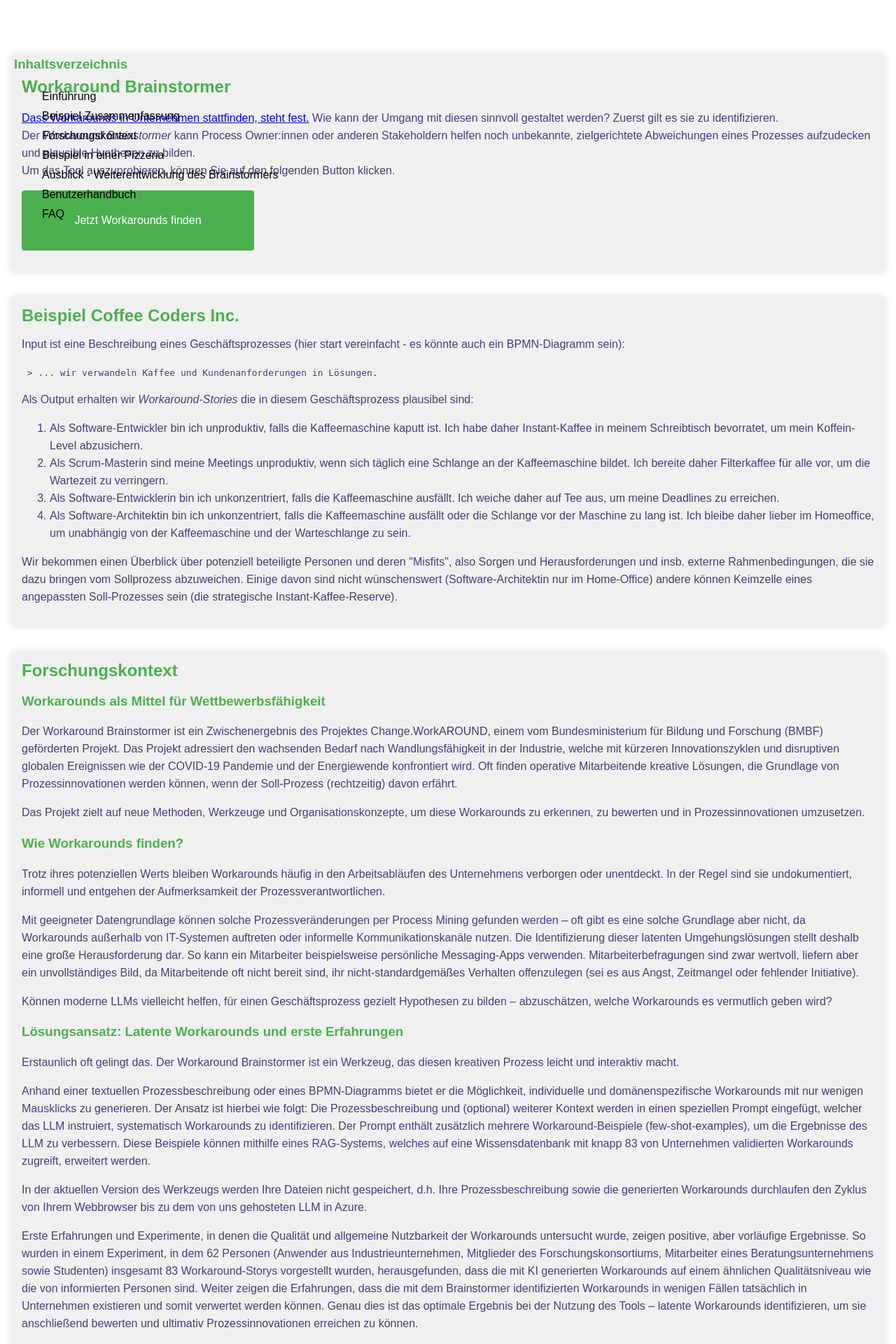
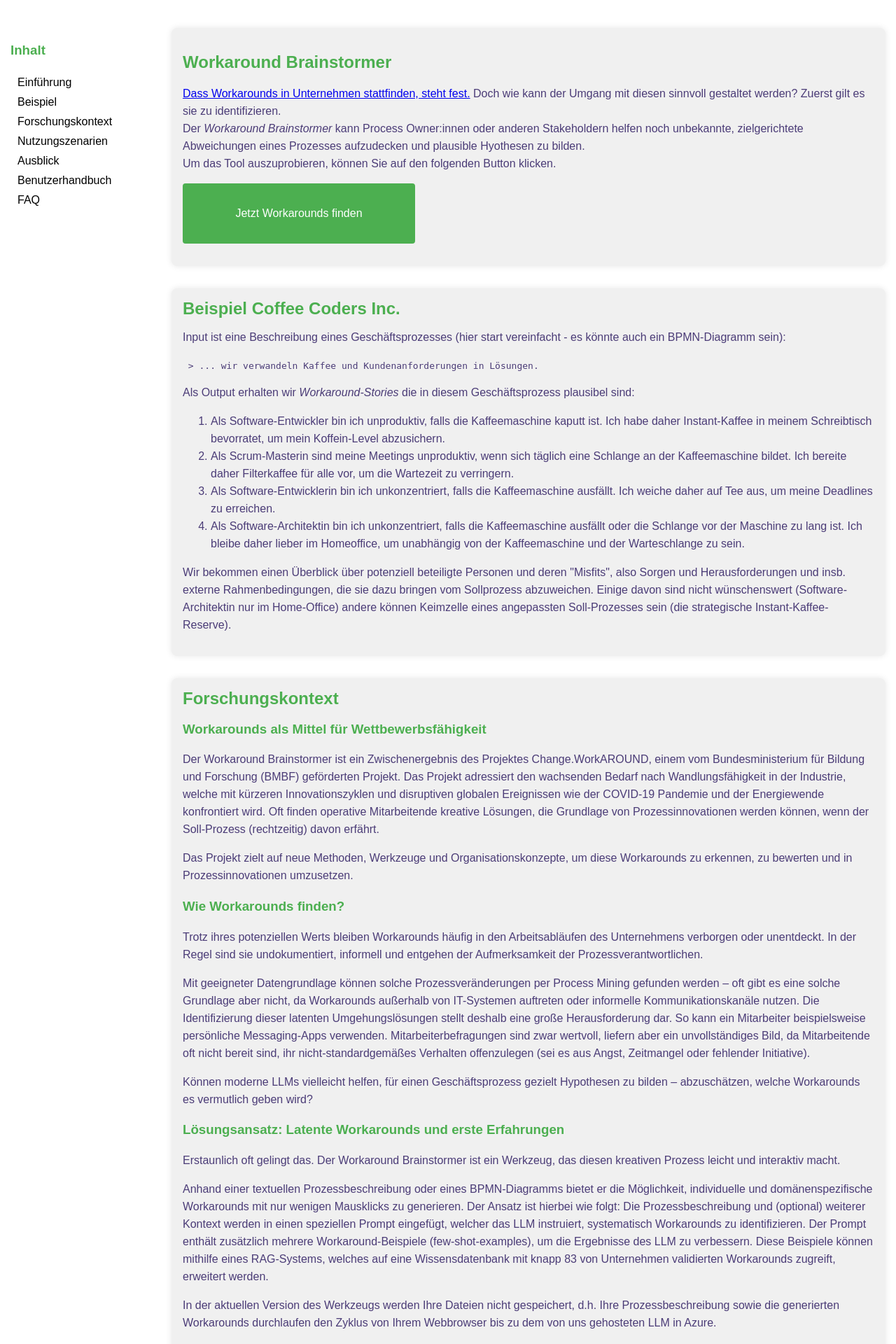
Before and after one commit to viadee/workaround-brainstormer, a Flask app: page / in a window 1280 px wide. Shown: the top 1920 px of the page at 70% size. Run offline with Flask 3, Linux system fonts and the light colour scheme; some libraries are stand-ins or nearby versions.

Commit message:
update landingpage toc

```diff
--- a/static/css/landingpage.css
+++ b/static/css/landingpage.css
@@ -76,17 +76,21 @@
     margin-bottom: 60px;
 }
 
+.landingpage-sections{
+    margin-left:230px;
+}
 .landingpage-container{
-
+    position:relative;
 }
 .landingpage-content{
     margin:auto;
     padding: 15px;
-    max-width: 1500px;
-    margin-top: 60px;
+    max-width: 1800px;
+    margin-top: 25px;
     margin-bottom: 60px;
     height:100%;
     line-height: 25px;
+    display:flex;
 }
 
 /* Grundfügungen für den Body */
@@ -99,16 +103,9 @@ body {
 }
 
 .landingpage-table-of-contents-container{
-    top: 40px;
-    left:0px;
-    position: fixed;
-    max-width: 400px;
-    margin: 20px;
+    min-width:230px;
+    position:fixed;
 }
-.landingpage-table-of-contents{
-
-}
-
 .toc-ul-nested{
     display:none;
 }
@@ -125,15 +123,9 @@ body {
 .landingpage-table-of-contents a:hover{
     color:#45a049;
 }
-.landingpage-table-of-contents div{
-    cursor: pointer;
-    color: black;
-}
-.landingpage-table-of-contents div:hover{
-    color:#45a049;
-}
 .landingpage-table-of-contents li{
     padding-top: 3px;
+    margin-left:-30px;
 }
 .landingpage-headline{
     color: #333333;
--- a/templates/landingpage/landingpage.html
+++ b/templates/landingpage/landingpage.html
@@ -11,77 +11,29 @@
 <div class="landingpage-content">
     <div class="landingpage-table-of-contents-container">
         <div class="landingpage-table-of-contents">
-        <h3>Inhaltsverzeichnis</h3>
+        <h3>Inhalt</h3>
         <ul>
             <li>
                 <a href="#intro"> Einführung </a>
             </li>
             <li>
-                <a href="#Pizzeria Beispiel">Beispiel Zusammenfassung</a>
+                <a href="#Beispiel">Beispiel</a>
             </li>
             <li>
-                <div class="toc-header">  Forschungskontext</div>
-                <ul class="toc-ul-nested">
-                    <li>
-                        <a href="#Workarounds als Mittel für Wettbewerbsfähigkeit">Workarounds als Mittel für Wettbewerbsfähigkeit</a>
-                    </li>
-                    <li>
-                        <a href="#Wie Workarounds finden?">Wie Workarounds finden?</a>
-                    </li>
-                    <li>
-                        <a href="#Lösungsansatz: Latente Workarounds und erste Erfahrungen">Lösungsansatz: Latente Workarounds und erste Erfahrungen</a>
-                    </li>
-                </ul>
+                <a href="#Forschungskontext" class="toc-header">Forschungskontext</a>
             </li>
             <li>
-                <div class="toc-header">Beispiel in einer Pizzeria</div>
-                <ul class="toc-ul-nested">
-                    <li>
-                        <a href="#Ausgangssituation">Ausgangssituation</a>
-                    </li>
-                    <li>
-                        <a href="#In drei Schritten zu Möglichkeiten der Prozessverbesserung">In drei Schritten zu Möglichkeiten der Prozessverbesserung</a>
-                    </li>
-                </ul>
+                <a href="#Nutzungszenarien" class="toc-header">Nutzungszenarien</a>
             </li>
             <li>
                 <a href="#Ausblick – Weiterentwicklung des Brainstormers">
-                    Ausblick - Weiterentwicklung des Brainstormers
+                    Ausblick
                 </a>
             </li>
             <li>
-                <div class="toc-header">
+                <a href="#Benutzerhandbuch" class="toc-header">
                     Benutzerhandbuch
-                </div>
-                <ul class="toc-ul-nested">
-                    <li>
-                        <a href="#Primäre Komponenten der Benutzeroberfläche">Primäre Komponenten der Benutzeroberfläche</a>
-                    </li>
-                    <li>
-                        <div class="toc-header">Workarounds generieren</div>
-
-                        <ul class="toc-ul-nested">
-                            <li>
-                                <a href="#Initiale Workarounds generieren">Initiale Workarounds generieren</a>
-                            </li>
-                            <li>
-                                <a href="#Kind-Workarounds generieren">Kind-Workarounds generieren</a>
-                            </li>
-                        </ul>
-                    </li>
-                    <li>
-                        <a href="#Workarounds entfernen">Workarounds entfernen</a>
-                    </li>
-                    <li>
-                        <a href="#Zusätzlichen Kontext hinzufügen">Zusätzlichen Kontext hinzufügen</a>
-                    </li>
-                    <li>
-                        <a href="#Few-shot Examples bearbeiten">Few-shot Examples bearbeiten</a>
-                    </li>
-                    <li>
-                        <a href="#Eingebettete Workaround-Beispiele hinzufügen">Eingebettete Workaround-Beispiele hinzufügen</a>
-                    </li>
-                </ul>
+                </a>
 
             </li>
             <li>
@@ -91,11 +43,11 @@
         </div>
 
     </div>
-    <div  id="landingpage-table-of-contents-container">
+    <div  class="landingpage-sections">
         <section class="intro">
             <h1 id="intro">Workaround Brainstormer</h1>
             <p><a href="https://blog.viadee.de/changeworkaround-projektstart" target="_blank">Dass Workarounds in Unternehmen stattfinden, steht fest.</a>
-                Wie kann der Umgang mit diesen sinnvoll gestaltet werden? Zuerst gilt es sie zu identifizieren. </br>
+                Doch wie kann der Umgang mit diesen sinnvoll gestaltet werden? Zuerst gilt es sie zu identifizieren. </br>
                 Der <i>Workaround Brainstormer</i> kann Process Owner:innen oder anderen Stakeholdern helfen noch unbekannte, zielgerichtete Abweichungen eines Prozesses aufzudecken und plausible Hyothesen zu bilden.
                 </br>
                 Um das Tool auszuprobieren, können Sie auf den folgenden Button klicken.
@@ -103,7 +55,7 @@
             <a class="cta-button" target="_blank" href="/brainstormer">Jetzt Workarounds finden</a>
         </section>
         <section class="developer-example">
-            <h2 id="Pizzeria Beispiel">Beispiel Coffee Coders Inc.</h2>
+            <h2 id="Beispiel">Beispiel Coffee Coders Inc.</h2>
             <p>
                 Input ist eine Beschreibung eines Geschäftsprozesses (hier start vereinfacht - es könnte auch ein BPMN-Diagramm sein):
                 <pre> > ... wir verwandeln Kaffee und Kundenanforderungen in Lösungen.</pre>
@@ -119,15 +71,15 @@
         </section>
         <section class="research-context">
             <h2 id="Forschungskontext">Forschungskontext</h2>
-            <h3 id="Workarounds als Mittel für Wettbewerbsfähigkeit">Workarounds als Mittel für Wettbewerbsfähigkeit</h3>
+            <h3 >Workarounds als Mittel für Wettbewerbsfähigkeit</h3>
             <p>Der Workaround Brainstormer ist ein Zwischenergebnis des Projektes Change.WorkAROUND, einem vom Bundesministerium für Bildung und Forschung (BMBF) geförderten Projekt. Das Projekt adressiert den wachsenden Bedarf nach Wandlungsfähigkeit in der Industrie, welche mit kürzeren Innovationszyklen und disruptiven globalen Ereignissen wie der COVID-19 Pandemie und der Energiewende konfrontiert wird. Oft finden operative Mitarbeitende kreative Lösungen, die Grundlage von Prozessinnovationen werden können, wenn der Soll-Prozess (rechtzeitig) davon erfährt.</p>
             <p>Das Projekt zielt auf neue Methoden, Werkzeuge und Organisationskonzepte, um diese Workarounds zu erkennen, zu bewerten und in Prozessinnovationen umzusetzen.</p>
-            <h3 id="Wie Workarounds finden?">Wie Workarounds finden?</h3>
+            <h3 >Wie Workarounds finden?</h3>
             <p>Trotz ihres potenziellen Werts bleiben Workarounds häufig in den Arbeitsabläufen des Unternehmens verborgen oder unentdeckt. In der Regel sind sie undokumentiert, informell und entgehen der Aufmerksamkeit der Prozessverantwortlichen.</p>
             <p>Mit geeigneter Datengrundlage können solche Prozessveränderungen per Process Mining gefunden werden – oft gibt es eine solche Grundlage aber nicht, da Workarounds außerhalb von IT-Systemen auftreten oder informelle Kommunikationskanäle nutzen. Die Identifizierung dieser latenten Umgehungslösungen stellt deshalb eine große Herausforderung dar. So kann ein Mitarbeiter beispielsweise persönliche Messaging-Apps verwenden. Mitarbeiterbefragungen sind zwar wertvoll, liefern aber ein unvollständiges Bild, da Mitarbeitende oft nicht bereit sind, ihr nicht-standardgemäßes Verhalten offenzulegen (sei es aus Angst, Zeitmangel oder fehlender Initiative).</p>
             <p>Können moderne LLMs vielleicht helfen, für einen Geschäftsprozess gezielt Hypothesen zu bilden – abzuschätzen, welche Workarounds es vermutlich geben wird?</p>
 
-            <h3 id="Lösungsansatz: Latente Workarounds und erste Erfahrungen">Lösungsansatz: Latente Workarounds und erste Erfahrungen</h3>
+            <h3 >Lösungsansatz: Latente Workarounds und erste Erfahrungen</h3>
             <p>Erstaunlich oft gelingt das. Der Workaround Brainstormer ist ein Werkzeug, das diesen kreativen Prozess leicht und interaktiv macht.</p>
             <p>Anhand einer textuellen Prozessbeschreibung oder eines BPMN-Diagramms bietet er die Möglichkeit, individuelle und domänenspezifische Workarounds mit nur wenigen Mausklicks zu generieren. Der Ansatz ist hierbei wie folgt: Die Prozessbeschreibung und (optional) weiterer Kontext werden in einen speziellen Prompt eingefügt, welcher das LLM instruiert, systematisch Workarounds zu identifizieren. Der Prompt enthält zusätzlich mehrere Workaround-Beispiele (few-shot-examples), um die Ergebnisse des LLM zu verbessern. Diese Beispiele können mithilfe eines RAG-Systems, welches auf eine Wissensdatenbank mit knapp 83 von Unternehmen validierten Workarounds zugreift, erweitert werden.</p>
             <p>In der aktuellen Version des Werkzeugs werden Ihre Dateien nicht gespeichert, d.h. Ihre Prozessbeschreibung sowie die generierten Workarounds durchlaufen den Zyklus von Ihrem Webbrowser bis zu dem von uns gehosteten LLM in Azure.</p>
@@ -135,7 +87,7 @@
             <p>Folgend sollte der Workaround Brainstormer nicht als isoliertes Tool, sondern als ein Kreativitätswerkzeug betrachtet werden, welches in Verbesserungsinitiativen wertvolle Impulse gibt, die anschließend in Expertengruppen bewertet und diskutiert werden.</p>
         </section>
         <section class="example-usage">
-            <h2 id="Beispielhafte Nutzungsszenarien">Beispielhafte Nutzungsszenarien</h2>
+            <h2 id="Nutzungszenarien">Beispielhafte Nutzungsszenarien</h2>
             Wir sehen vor allem zwei Nutzungsszeanarien für den Workaround Brainstormer:
             <ol>
                 <li>
@@ -155,43 +107,43 @@
         <section class="user-guide">
             <h2 id="Benutzerhandbuch">Benutzerhandbuch</h2>
             <p>Folgendes Handbuch beschreibt die Funktionalitäten des Brainstormers zur Generierung und Löschung von Workarounds sowie zur Anpassung des dem LLM übergebenden Prompts.</p>
-            <h3 id="Primäre Komponenten der Benutzeroberfläche">Primäre Komponenten der Benutzeroberfläche</h3>
+            <h3>Primäre Komponenten der Benutzeroberfläche</h3>
             <p>Die Workarounds werden grundsätzlich mithilfe eines gerichteten Graphs zentral auf der Benutzeroberfläche visualisiert. Dieser Graph dient als zentrale Erkundungsschnittstelle der Workarounds und kann während der Nutzung erweitert werden.</p>
             <p>Das Prozesseingabefeld, oben rechts dargestellt, verwaltet die textuelle sowie visuelle Prozessbeschreibung, wobei letzteres mit einem Klick auf „click to browse“ als auch mit dem Ziehen und Ablegen des Bildes hochgeladen werden kann.</p>
             <p>Die Workaround-Liste stellt die dritte Komponente unten rechts auf der Oberfläche dar. Hier werden die generierten Workarounds geschachtelt dargestellt. Rechts neben der Überschrift befindet sich außerdem ein Button für das Exportieren der Workarounds.</p>
             <h3>Workarounds generieren</h3>
-            <h4 id="Initiale Workarounds generieren">Initiale Workarounds generieren</h4>
+            <h4 >Initiale Workarounds generieren</h4>
             <p>Nachdem Sie Ihre Prozessbeschreibung oben rechts textuell eingegeben oder als BPMN-Diagramm hochgeladen haben, können Sie mit einem Klick auf den grünen Button „Generate Workarounds“ die initialen fünf Workarounds generieren.</p>
-            <h4 id="Kind-Workarounds generieren">Kind-Workarounds generieren</h4>
+            <h4 >Kind-Workarounds generieren</h4>
             <p>Nachdem die ersten Workarounds generiert wurden, können mit einem Linksklick fünf weitere Kind-Workarounds erzeugt werden. Mittels eines zweiten Prompts werden hierbei ähnliche Workarounds erzeugt, welche dieselbe Praktikabilität des Vaters beibehalten, ähnliche Problemtypen adressieren und ähnliche Vorteile erzielen, allerdings Variationen in die betrachteten Rollen sowie in die verwendeten Ressourcen und Vorgehensweisen bringen.</p>
-            <h3 id="Workarounds entfernen">Workarounds entfernen</h3>
+            <h3 >Workarounds entfernen</h3>
             <p>Mit einem Rechtsklick auf einen Knoten im Graph wird das Kontextmenü geöffnet – hier können Knoten und Unterknoten entfernt werden.</p>
-            <h3 id="Zusätzlichen Kontext hinzufügen">Zusätzlichen Kontext hinzufügen</h3>
+            <h3 >Zusätzlichen Kontext hinzufügen</h3>
             <p>Die Prompts können neben der Prozessbeschreibung mit zusätzlichen Informationen angereichert werden, welche für die Workaround-Generierung relevant sein könnte. Dies kann zusätzliche Informationen über das Unternehmen, die im Prozess involvierten Rollen, Umstände oder bestimmte, für den Nutzer besonders interessante Themen sein.</p>
             <p>Der Button oben rechts neben der Überschrift „Process Description“ zeigt hierfür bei einem Rechtsklick ein zusätzliches Eingabefeld „Additional Context“ an, in dem die Informationen eingegeben werden können.</p>
-            <h3 id="Few-shot Examples bearbeiten">Few-shot Examples bearbeiten</h3>
+            <h3 >Few-shot Examples bearbeiten</h3>
             <p>Unter dem im vorherigen Punkt beschriebenen Eingabefeld befindet sich ein Button „Edit Few Shot Examples“. In diesem Dialog können die dem Prompt übergebenden Beispiele bearbeitet, entfernt und neue hinzugefügt werden.</p>
-            <h3 id="Eingebettete Workaround-Beispiele hinzufügen">Eingebettete Workaround-Beispiele hinzufügen</h3>
+            <h3 >Eingebettete Workaround-Beispiele hinzufügen</h3>
             <p>Der Brainstormer bietet die Möglichkeit, basierend auf der Prozessbeschreibung, den Prompt um weitere Workaround-Beispiele zu ergänzen. Mit einem Klick auf den Button „Retrieve similar Few Shot Examples“ werden aus in einer Vektordatenbank eingebetteten Workarounds ähnliche abgerufen und dem Prompt beigefügt.</p>
         </section>
         <section class="faq">
             <h2 id="FAQ">FAQ</h2>
-            <h3 id="Was genau ist ein Workaround?">Was genau ist mit <i>Workaround gemeint?</i></h3>
+            <h3 >Was genau ist mit <i>Workaround gemeint?</i></h3>
             <p>
                 Ein Workaround ist wissenschaftlich gesehen eine zielgerichtete Anpassung, Improvisation oder sonstige Änderung eines eines bestehenden Arbeitssystems, um Hindernisse, Ausnahmen [..] zu überwinden oder zu umgehen [..] die seine Teilnehmer daran hindern, ein gewünschtes Maß an Effizienz, Effektivität oder andere organisatorische oder persönliche Ziele zu erreichen (<a href="https://aisel.aisnet.org/cais/vol34/iss1/55/">Alter, 2014</a>).
             <br/>
                 Workarounds sind damit nicht per se schlecht, sondern können sich auch als kreative Lösungen zur Verbesserung von Prozessen oder zur Erreichung von Zielen betrachtet herausstellen. Wir empfehlen daher, die Identifikation und die Bewertung von Workarounds voneinander zu trennen.
             </p>
-            <h3 id="Was sind Workaround-Storys?">Was sind <i>Workaround-Storys?</i></h3>
+            <h3 >Was sind <i>Workaround-Storys?</i></h3>
             <p>Workaround-Storys fassen (angelehnt an das bekannt User-Story-Format) die Schlüsselelemente <i>Actor</i>, <i>Context</i>, <i>Challenge or Misfit</i>, <i>Adaptive Action</i> sowie <i>Intended Outcome</i> in einer einzigen, kohärenten Aussage zusammen und vermitteln gleichzeitig ausreichend Informationen für Analysezwecke. Dies ermöglicht den einfachen Austausch von Workarounds und die Ähnlichkeitssuche per LLM.</p>
 
-            <h3 id="Wie gut sind die Ergebnisse?">Wie gut sind die Ergebnisse?</h3>
+            <h3 >Wie gut sind die Ergebnisse?</h3>
             <p>
             Hier ist wichtig zu verstehen, was ein gutes Ergebnis ist. Der Workaround-Brainstormer erzeugt <i>plausible</i> Hypothesen. Das bedeutet, dass die generierten Workarounds vermutlich im beschriebenen Geschäftsprozess <b>existieren</b>. Das sagt Nichts darüber aus, ob sie nützliche Prozessinnovationen darstellen (Meistern neuer Herausforderungen) oder aus unterschiedlichsten Gründen nicht wünschenswert sind (Schatten-IT, Compliance-Verletzungen etc.). Das zu entscheiden wäre der nächste (manuelle) Prozessschritt.<br/>
             In diesem Sinne sind die Ergebnisse gut, denn für detailliert beschrieben Prozesse können Menschen i.A. die generierten Vorschläge nicht von menschlichen Vorschlägen unterscheiden.
             </p>
 
-            <h3 id="Wie genau muss ich den Prozess beschreiben?">Wie genau muss ich den Prozess beschreiben?</h3>
+            <h3 >Wie genau muss ich den Prozess beschreiben?</h3>
             <p>
             Das ist flexibel und hier wird die Stärke des LLM-Ansatzes sichtbar. Oft sind mit wenigen Sätzen schon gute Ergebnisse zu erzielen. Je mehr Details Sie angeben, desto besser werden die Ergebnisse. Das LLM ist in der Lage, auch BPMN-Diagramme zu verarbeiten. Diese werden dann in Text umgewandelt und als Prozessbeschreibung verwendet. Auch mit Bildern von Prozessen oder Arbeitsplätzen oder einer Kombination dieser Elemente haben wir gute Ergebnisse bekommen.<br/>
             Eine Erkenntnis aus dem Projekt ist, dass Workarounds häufig auf einem Detail-Level stattfinden, das in BPMN-Diagrammen und formalen Prozessbeschreibungen nicht abgebildet ist (bspw. "Sicherheitshandschuhe vergessen"). Daher ist es sinnvoll, auch die Prozessbeschreibung zu verwenden, um sehr konkrete Arbeitssituationen und Arbeitsplätze zu verdeutlichen.
```
Also changed, not shown: other parts of static/css/landingpage.css (+1 -44 lines).
